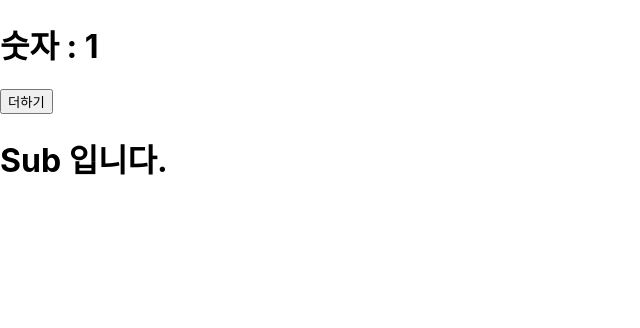
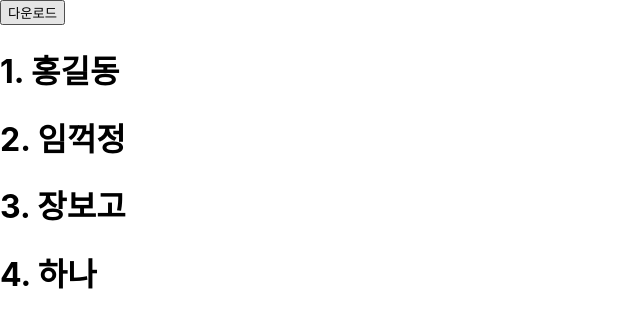
Before and after one commit to HanaHww2/reactStudy, a React (Create React App) app: page / in a window 1280 px wide. Shown: the top 328 px of the page, without its empty margins (0-640 px from the left). Built offline with nearby package versions, Linux system fonts and the light colour scheme.

Commit message:
feat: useState 동작 방식
useState는 기존과는 다른 레퍼런스를 가진 상태값을 전달받을 때,
re-rendering 동작을 수행한다.

```diff
--- a/src/App.js
+++ b/src/App.js
@@ -1,26 +1,47 @@
 import React, { useState } from "react";
 import './App.css';
-import Sub from "./Sub";
 
 function App() {
-  // let number = 1; // 단순히 변수를 선언하면, React가 관리하는 상태값이 아니다.
-  // React 내의 hooks 라이브러리 활용
-  // -> hooks의 상태값으로 선언된다.
-  const[number, setNumber] = useState(1);
 
-  const add = () => {
-    //number++; // 단순히 변수 값을 직접 변경
-    setNumber(number + 1); // 리액트에 number 값의 변경을 요청하는 함수
-    console.log("add", number);
-  };
+  console.log("App 실행됨")// rendering시 로그가 찍힌다.
+
+  let sample = [
+    {id: 1, name:"홍길동"},
+    {id: 2, name:"임꺽정"},
+    {id: 3, name:"장보고"},
+    {id: 4, name:"하나"},
+  ];
+
+  const[users, setUsers] = useState([
+    {id: 1, name:"홍길동"},
+    {id: 2, name:"임꺽정"},
+    {id: 3, name:"장보고"},
+    {id: 4, name:"하나"},
+  ]); // useState(sample); 인 경우에는 download 클릭시 re-rendering이 일어나지 않는다.
+
+  const download = () => {
+
+    sample.push({id: 5, name:"조자룡"}) // 데이터가 추가되었지만 레퍼런스 변경이 없으므로 re-rendering 수행하지 않음
+    console.log(sample);
+    const newSample = sample.concat({id: 6, name:"가나다"})
+    console.log(newSample);
+
+    // setUsers([...users, ...sample]); // 기존 데이터를 업데이트
+    // 새로운 데이터로 업데이트, 같은 데이터를 갖고 있지만 "레퍼런스"가 다르면 rerendering 수행
+    setUsers(newSample);
+    // setUsers([...sample, newData]); 스프레드 연산자를 사용하면 레퍼런스의 변경이 일어나므로 rerendering 수행
+  }
 
   // 상태값이 변경되면 렌더링(rebuild)이 발생
   // rebuild 시 하위의 모든 자식 컴포넌트들이 다시 생성될 수 있다.
   return (
   <div>
-    <h1>숫자 : {number}</h1>
-    <button onClick={add}>더하기</button>
-    <Sub></Sub>
+    <button onClick={download}>다운로드</button>
+    {users.map( u => (
+      <h1>
+        {u.id}. {u.name}
+      </h1>
+    ))}
   </div>
   );
 }
```
